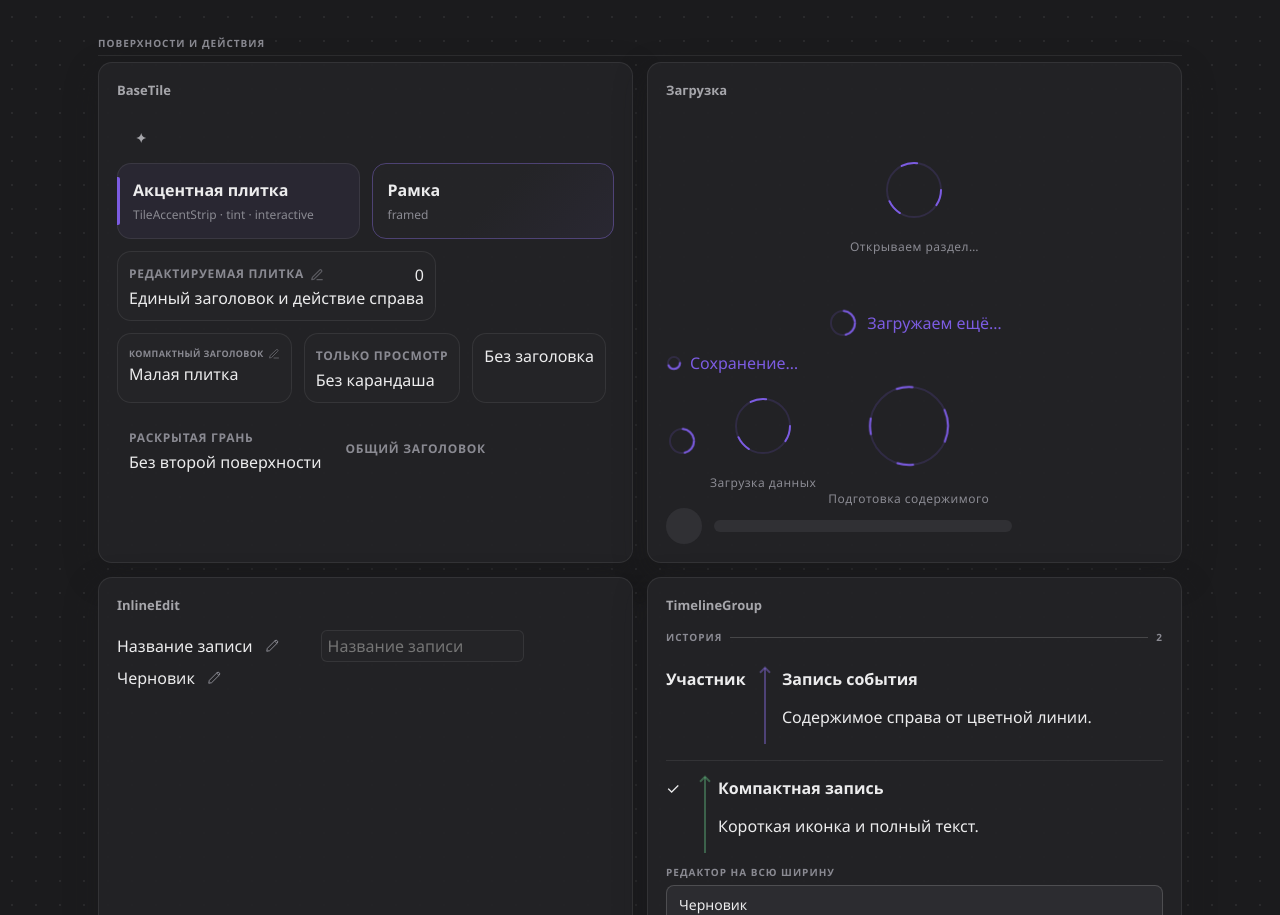
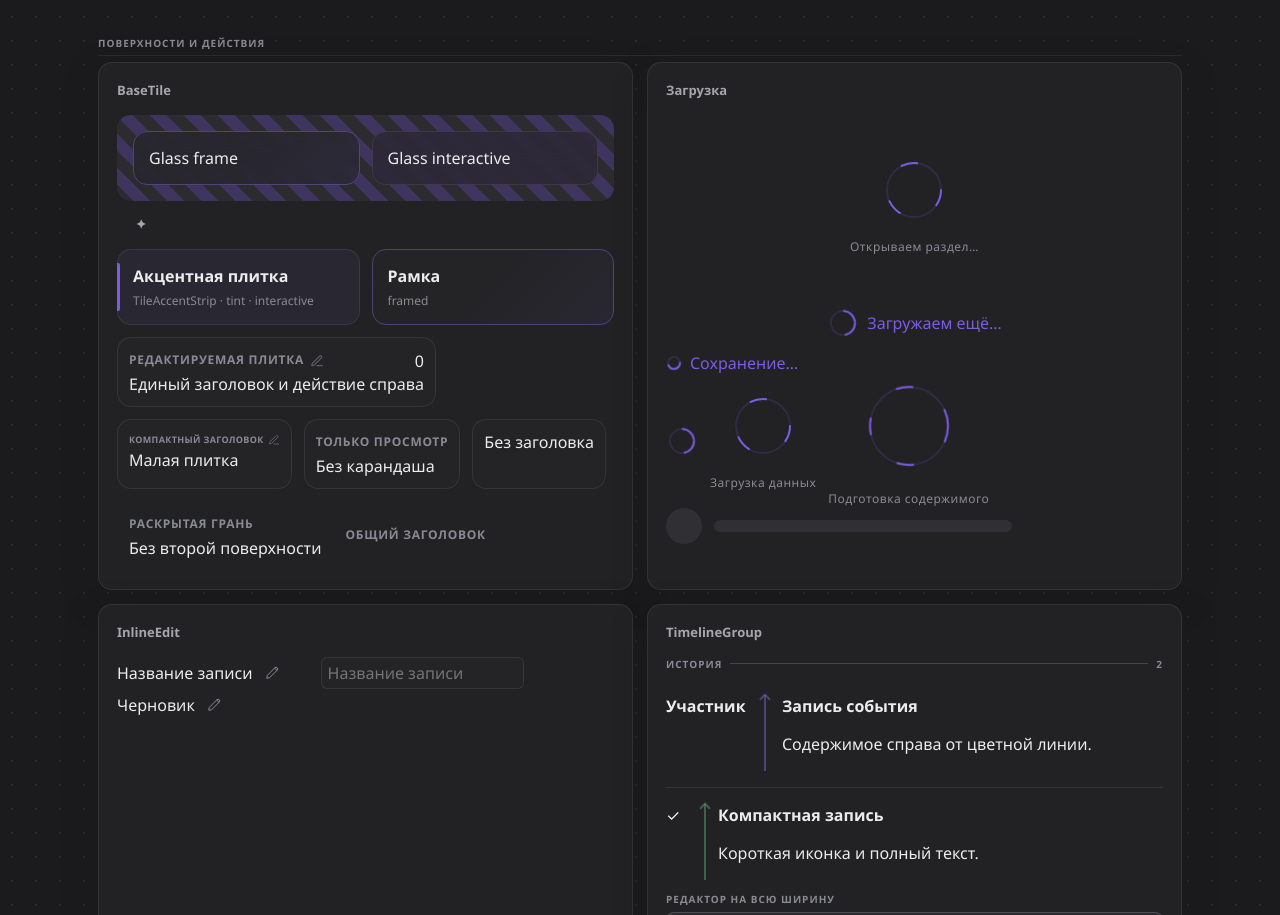
Before and after one commit to SylvieShare/share-ui, a Vue app: page / in a window 1280 px wide. Shown: the part 931-1846 px from the top of the page. Built offline with nearby package versions, Linux system fonts and the light colour scheme.

Commit message:
Добавить стеклянную поверхность BaseTile

```diff
--- a/package.json
+++ b/package.json
@@ -1,6 +1,6 @@
 {
   "name": "@sylvieshare/share-ui",
-  "version": "0.36.1",
+  "version": "0.37.0",
   "description": "Shared Vue 3 design tokens, UI primitives and headless interactions for SylvieShare applications.",
   "type": "module",
   "main": "./dist/share-ui.js",
--- a/src/components/BaseTile.vue
+++ b/src/components/BaseTile.vue
@@ -1,8 +1,8 @@
 <template>
   <div
     class="base-tile"
-    :class="{ 'base-tile--interactive': interactive, 'base-tile--tint': tint, 'base-tile--framed': framed }"
-    :style="{ '--tile-color': resolvedColor }"
+    :class="{ 'base-tile--interactive': interactive, 'base-tile--tint': tint, 'base-tile--framed': framed, 'base-tile--glass': surface === 'glass' }"
+    :style="{ '--tile-color': resolvedColor, ...(surface === 'glass' ? { 'backdrop-filter': 'blur(14px)', '-webkit-backdrop-filter': 'blur(14px)' } : {}) }"
     @click="$emit('click', $event)"
   >
     <slot />
@@ -15,6 +15,7 @@ import { computed } from 'vue'
 const props = defineProps({
   // Accent color for tint and frame.
   color: { type: String, default: null },
+  surface: { type: String, default: 'solid', validator: value => ['solid', 'glass'].includes(value) },
   // Faint always-on background tint in the tile color (a light accent).
   tint: { type: Boolean, default: false },
   // Gradient fill + colored border in the tile color (e.g. the HP block).
@@ -30,8 +31,9 @@ const resolvedColor = computed(() => props.color || 'var(--accent)')
 
 <style scoped>
 .base-tile {
+  --tile-surface: var(--surface);
   position: relative;
-  background: var(--surface);
+  background: var(--tile-surface);
   border: none;
   border-radius: var(--r-lg);
   box-shadow: inset 0 0 0 1px var(--border);
@@ -39,8 +41,12 @@ const resolvedColor = computed(() => props.color || 'var(--accent)')
   transition: background 0.15s, box-shadow 0.15s;
 }
 
+.base-tile--glass {
+  --tile-surface: color-mix(in srgb, var(--surface) 76%, transparent);
+}
+
 .base-tile--tint {
-  background: color-mix(in srgb, var(--tile-color) 6%, var(--surface));
+  background: color-mix(in srgb, var(--tile-color) 6%, var(--tile-surface));
 }
 
 .base-tile--interactive {
@@ -48,13 +54,13 @@ const resolvedColor = computed(() => props.color || 'var(--accent)')
 }
 
 .base-tile--interactive:hover {
-  background: color-mix(in srgb, var(--tile-color) 11%, var(--surface));
+  background: color-mix(in srgb, var(--tile-color) 11%, var(--tile-surface));
   box-shadow: inset 0 0 0 1px color-mix(in srgb, var(--tile-color) 28%, var(--border));
 }
 
 /* gradient + colored border (HP block look) */
 .base-tile--framed {
-  background: linear-gradient(135deg, var(--surface) 50%, color-mix(in srgb, var(--tile-color) 6%, var(--surface)));
+  background: linear-gradient(135deg, var(--tile-surface) 50%, color-mix(in srgb, var(--tile-color) 6%, var(--tile-surface)));
   box-shadow: none;
   transition: background 0.3s ease;
 }
@@ -69,7 +75,7 @@ const resolvedColor = computed(() => props.color || 'var(--accent)')
   z-index: 2;
 }
 .base-tile--framed.base-tile--interactive:hover {
-  background: linear-gradient(135deg, var(--surface) 50%, color-mix(in srgb, var(--tile-color) 8%, var(--surface)));
+  background: linear-gradient(135deg, var(--tile-surface) 50%, color-mix(in srgb, var(--tile-color) 8%, var(--tile-surface)));
   box-shadow: none;
 }
 .base-tile--framed.base-tile--interactive:hover::before {
--- a/src/gallery/ComponentGallery.vue
+++ b/src/gallery/ComponentGallery.vue
@@ -20,6 +20,10 @@
       <div class="share-component-gallery__grid">
         <article class="share-component-gallery__card" data-share-gallery="BaseTile TileAccentStrip MorphTile MorphTileHeader SectionLabel">
           <h2>BaseTile</h2>
+          <div class="share-component-gallery__glass-surfaces">
+            <BaseTile surface="glass" framed class="share-component-gallery__tile">Glass frame</BaseTile>
+            <BaseTile surface="glass" tint interactive class="share-component-gallery__tile">Glass interactive</BaseTile>
+          </div>
           <ActionButton icon-only variant="quiet" aria-label="Действие без рамки"><template #icon>✦</template></ActionButton>
           <div class="share-component-gallery__tile-row">
             <BaseTile tint interactive class="share-component-gallery__tile">
@@ -568,6 +572,7 @@ function resetForm() {
 </script>
 
 <style scoped>
+.share-component-gallery__glass-surfaces { display:flex;gap:12px;padding:16px;background:repeating-linear-gradient(45deg,var(--surface-raised) 0 12px,color-mix(in srgb,var(--accent) 30%,var(--surface)) 12px 24px);border-radius:var(--r-lg); }
 .share-component-gallery {
   width: min(1180px, 100%);
   margin: 0 auto;
--- a/src/index.d.ts
+++ b/src/index.d.ts
@@ -9,6 +9,7 @@ export const SectionList: DefineComponent<{
 }>
 
 export const BaseTile: DefineComponent<{
+  surface?: 'solid' | 'glass'
   color?: string | null
   tint?: boolean
   framed?: boolean
```
Also changed, not shown: 8 other files (tests, documents, lock files or other folders).
